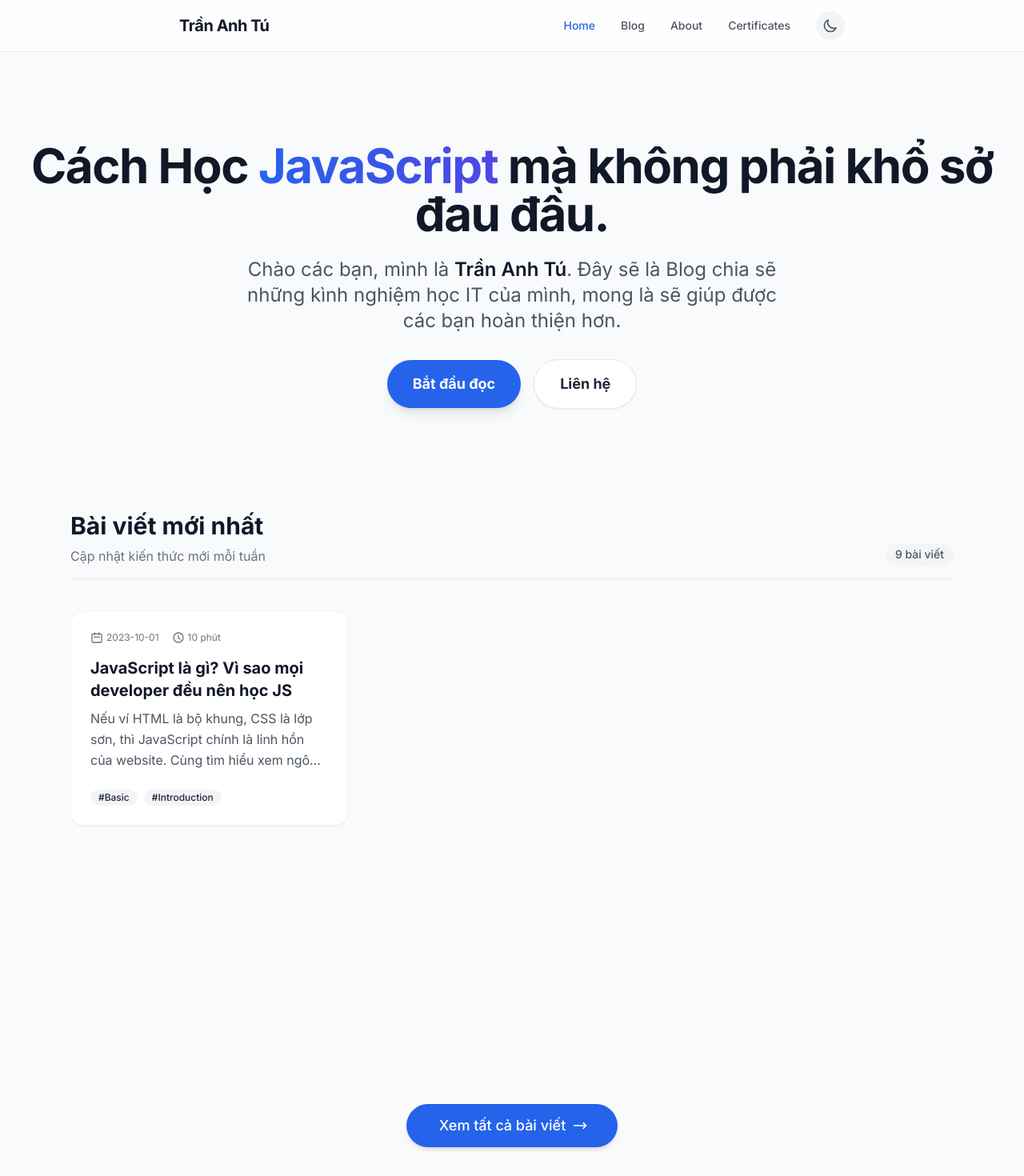
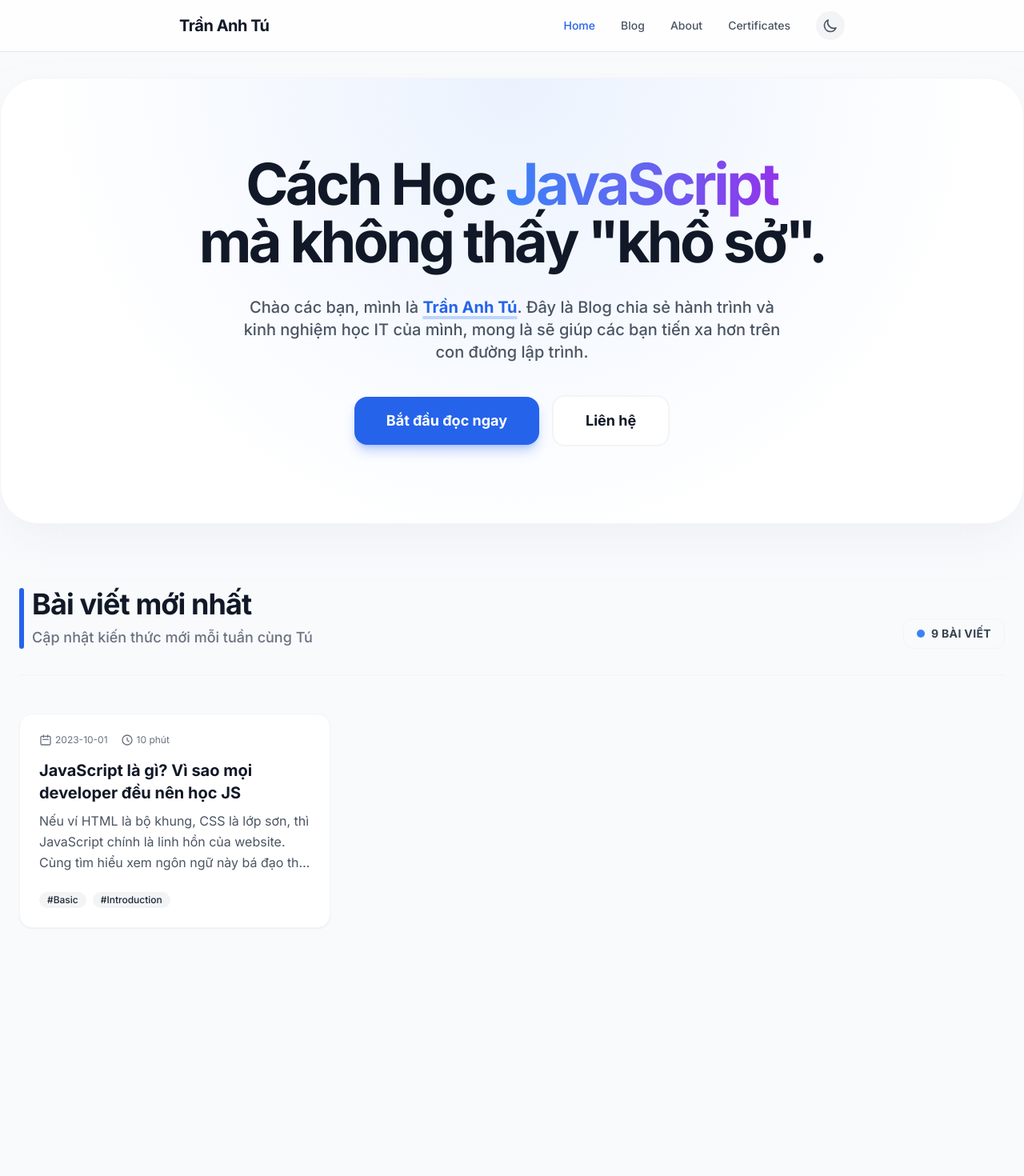
Before and after one commit to Shinjiiiiiiiii/TranAnhTuBlog, a React (Vite) app: page / in a window 1280 px wide. Shown: the top 1470 px of the page at 80% size. Built offline with nearby package versions, Linux system fonts and the light colour scheme.

Commit message:
Update HomePage.tsx

```diff
--- a/pages/HomePage.tsx
+++ b/pages/HomePage.tsx
@@ -8,89 +8,107 @@ const HomePage: React.FC = () => {
   usePageTitle("JavaScript Tech Blog");
 
   return (
-    <div className="space-y-12 animate-fade-in">
+    <div className="space-y-20 animate-fade-in mb-20">
       {/* Hero Section */}
       <section
-        className="text-center py-20 px-100 bg-gradient-to-b from-transparent to-gray-50 dark:to-dark-card/30 rounded-3xl mx-4 sm:mx-0"
+        className="relative overflow-hidden text-center py-24 px-6 bg-white dark:bg-dark-card/20 rounded-[3rem] border border-gray-100 dark:border-white/5 mx-4 sm:mx-0 shadow-2xl shadow-gray-200/50 dark:shadow-none"
         data-aos="fade-up"
       >
+        {/* Decorative background element - Tạo điểm nhấn ánh sáng */}
+        <div className="absolute top-0 left-1/2 -translate-x-1/2 w-full h-full bg-[radial-gradient(circle_at_top,_var(--tw-gradient-from)_0%,transparent_70%)] from-primary-500/10 via-transparent to-transparent pointer-events-none" />
+
         <h1
-          className="text-4xl md:text-6xl font-extrabold text-gray-900 dark:text-white tracking-tight mb-6"
+          className="relative text-5xl md:text-7xl font-black text-gray-900 dark:text-white tracking-tighter mb-8 leading-[1.1]"
           data-aos="fade-up"
           data-aos-delay="100"
         >
           Cách Học{" "}
-          <span className="text-transparent bg-clip-text bg-gradient-to-r from-primary-600 to-indigo-600 animate-gradient">
+          <span className="text-transparent bg-clip-text bg-gradient-to-r from-primary-500 via-indigo-500 to-purple-600 animate-gradient">
             JavaScript
           </span>{" "}
-          mà không phải khổ sở đau đầu.
+          <br className="hidden md:block" /> mà không thấy "khổ sở".
         </h1>
+
         <p
-          className="text-xl md:text-2xl text-gray-600 dark:text-gray-300 max-w-2xl mx-auto leading-relaxed mb-8"
+          className="relative text-lg md:text-xl text-gray-600 dark:text-gray-400 max-w-2xl mx-auto leading-relaxed mb-10 font-medium"
           data-aos="fade-up"
           data-aos-delay="200"
         >
           Chào các bạn, mình là{" "}
-          <span className="font-semibold text-gray-900 dark:text-white">
+          <span className="text-primary-600 dark:text-primary-400 font-bold underline decoration-primary-500/30 decoration-4 underline-offset-4">
             Trần Anh Tú
           </span>
-          . Đây sẽ là Blog chia sẽ những kình nghiệm học IT của mình,
-           mong là sẽ giúp được các bạn hoàn thiện hơn.
+          . Đây là Blog chia sẻ hành trình và kinh nghiệm học IT của mình,
+          mong là sẽ giúp các bạn tiến xa hơn trên con đường lập trình.
         </p>
+
         <div
-          className="flex flex-col sm:flex-row justify-center items-center space-y-4 sm:space-y-0 sm:space-x-4"
+          className="relative flex flex-col sm:flex-row justify-center items-center gap-4"
           data-aos="fade-up"
           data-aos-delay="300"
         >
           <a
             href="#posts"
-            className="px-8 py-4 rounded-full bg-primary-600 text-white font-bold text-lg hover:bg-primary-700 transition-all transform hover:scale-105 shadow-lg hover:shadow-primary-600/40"
+            className="group px-10 py-4 rounded-2xl bg-primary-600 text-white font-bold text-lg hover:bg-primary-700 transition-all shadow-lg shadow-primary-600/30 hover:-translate-y-1 hover:shadow-primary-600/50"
           >
-            Bắt đầu đọc
+            Bắt đầu đọc ngay
           </a>
           <Link
             to="/about#contact"
-            className="px-8 py-4 rounded-full bg-white text-gray-800 border border-gray-200 dark:bg-gray-800 dark:text-white dark:border-gray-700 font-bold text-lg hover:bg-gray-50 dark:hover:bg-gray-700 transition-all transform hover:scale-105 shadow-sm"
+            className="px-10 py-4 rounded-2xl bg-white dark:bg-gray-800 text-gray-900 dark:text-white border-2 border-gray-100 dark:border-gray-700 font-bold text-lg hover:border-primary-500 dark:hover:border-primary-500 transition-all hover:-translate-y-1"
           >
             Liên hệ
           </Link>
         </div>
       </section>
 
-      {/* Blog Grid */}
+      {/* Blog Grid Section */}
       <section
         id="posts"
-        className="max-w-6xl mx-auto px-4 sm:px-6 pb-12"
+        className="max-w-7xl mx-auto px-4 sm:px-6"
         data-aos="fade-up"
       >
-        <div className="flex items-end justify-between mb-10 border-b border-gray-200 dark:border-gray-800 pb-4">
-          <div>
-            <h2 className="text-3xl font-bold text-gray-900 dark:text-white">
+        {/* Header của phần bài viết */}
+        <div className="flex flex-col md:flex-row md:items-end justify-between mb-12 gap-6 border-b border-gray-100 dark:border-gray-800 pb-8">
+          <div className="relative pl-4">
+            <div className="absolute left-0 top-0 bottom-0 w-1.5 bg-primary-600 rounded-full" />
+            <h2 className="text-4xl font-black text-gray-900 dark:text-white tracking-tight">
               Bài viết mới nhất
             </h2>
-            <p className="text-gray-500 dark:text-gray-400 mt-2">
-              Cập nhật kiến thức mới mỗi tuần
+            <p className="text-gray-500 dark:text-gray-400 mt-2 text-lg font-medium">
+              Cập nhật kiến thức mới mỗi tuần cùng Tú
             </p>
           </div>
-          <span className="hidden sm:inline-block px-3 py-1 rounded-full bg-gray-100 dark:bg-gray-800 text-gray-600 dark:text-gray-300 text-sm font-medium">
-            {blogPosts.length} bài viết
-          </span>
+
+          <div className="flex items-center gap-2 px-4 py-2 rounded-xl bg-gray-50 dark:bg-white/5 border border-gray-100 dark:border-white/10 w-fit">
+             <span className="relative flex h-2.5 w-2.5">
+                <span className="animate-ping absolute inline-flex h-full w-full rounded-full bg-primary-400 opacity-75"></span>
+                <span className="relative inline-flex rounded-full h-2.5 w-2.5 bg-primary-500"></span>
+             </span>
+             <span className="text-gray-700 dark:text-gray-300 font-bold text-sm tracking-wide">
+                {blogPosts.length} BÀI VIẾT
+             </span>
+          </div>
         </div>
 
-        <div className="grid gap-8 md:grid-cols-2 lg:grid-cols-3 mb-12">
+        {/* Grid hiển thị danh sách bài viết */}
+        <div className="grid gap-8 md:grid-cols-2 lg:grid-cols-3 mb-16">
           {blogPosts.slice(0, 6).map((post) => (
-            <PostCard key={post.id} post={post} />
+            <div key={post.id} className="transition-transform duration-300 hover:-translate-y-2">
+               <PostCard post={post} />
+            </div>
           ))}
         </div>
 
+        {/* Nút Xem tất cả */}
         <div className="text-center">
           <Link
             to="/blog"
-            className="inline-flex items-center px-8 py-3 border border-transparent text-base font-medium rounded-full text-white bg-primary-600 hover:bg-primary-700 md:text-lg md:px-10 transition-colors shadow-md hover:shadow-lg"
+            className="group relative inline-flex items-center px-12 py-4 overflow-hidden font-bold text-white bg-gray-900 dark:bg-primary-600 rounded-2xl hover:bg-primary-700 transition-all shadow-xl shadow-gray-900/20 dark:shadow-primary-600/20"
           >
-            Xem tất cả bài viết
+            <span className="relative z-10">Xem tất cả bài viết</span>
             <svg
-              className="ml-2 -mr-1 w-5 h-5"
+              className="relative z-10 ml-3 w-6 h-6 transition-transform group-hover:translate-x-2"
               fill="none"
               viewBox="0 0 24 24"
               stroke="currentColor"
@@ -98,7 +116,7 @@ const HomePage: React.FC = () => {
               <path
                 strokeLinecap="round"
                 strokeLinejoin="round"
-                strokeWidth={2}
+                strokeWidth={2.5}
                 d="M17 8l4 4m0 0l-4 4m4-4H3"
               />
             </svg>
```
